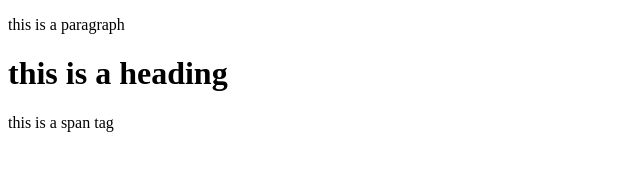
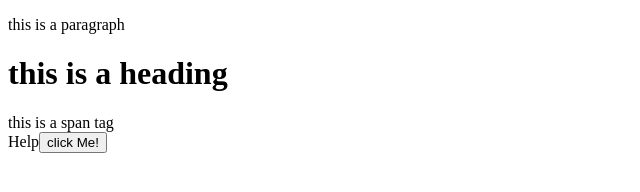
Before and after one commit to 8981652577/localRepo, a plain HTML site: page index.html in a window 1280 px wide. Shown: the whole page, without its empty margins (0-640 px from the left). Drawn offline with Linux system fonts and the light colour scheme.

Commit message:
add a button

```diff
--- a/index.html
+++ b/index.html
@@ -9,5 +9,6 @@
     <p>this is a paragraph</p>
     <h1>this is a heading </h1>
     <span>this is a span tag</span>
+    <div>Help<button>click Me!</button></div>
 </body>
 </html>
```
